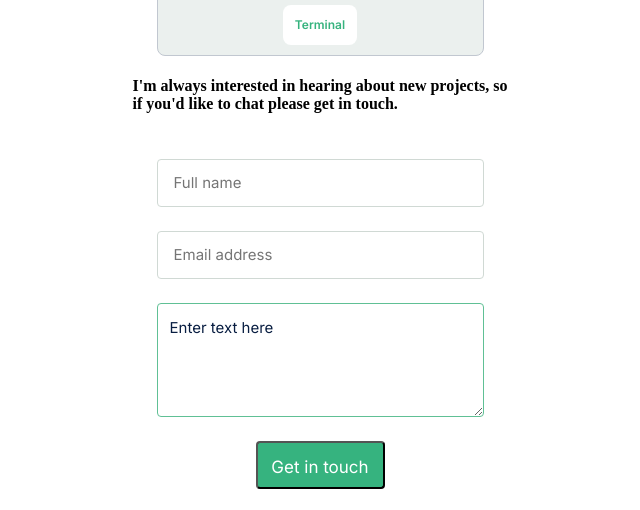
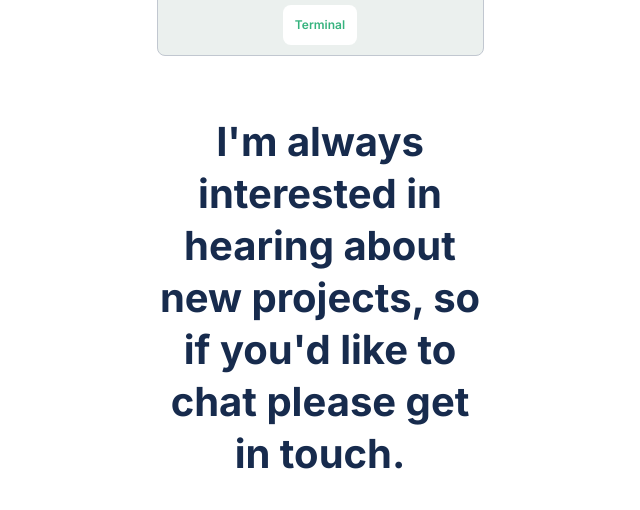
Before and after one commit to Sahar-AbdelSamad/Portfolio, a plain HTML site: page index.html in a window 1280 px wide. Shown: the part 5404-5914 px from the top of the page, without its empty margins (320-960 px from the left). Drawn offline with Linux system fonts and the light colour scheme; a web font is replaced by a local one.

Commit message:
Update CSS file

```diff
--- a/style.css
+++ b/style.css
@@ -296,7 +296,7 @@ li {
   background: url(Images/Frame.svg) 100% 65% no-repeat;
 }
 
-.form h1 {
+.form h4 {
   width: 327px;
   height: 363px;
   font-family: Inter, sans-serif;
```
